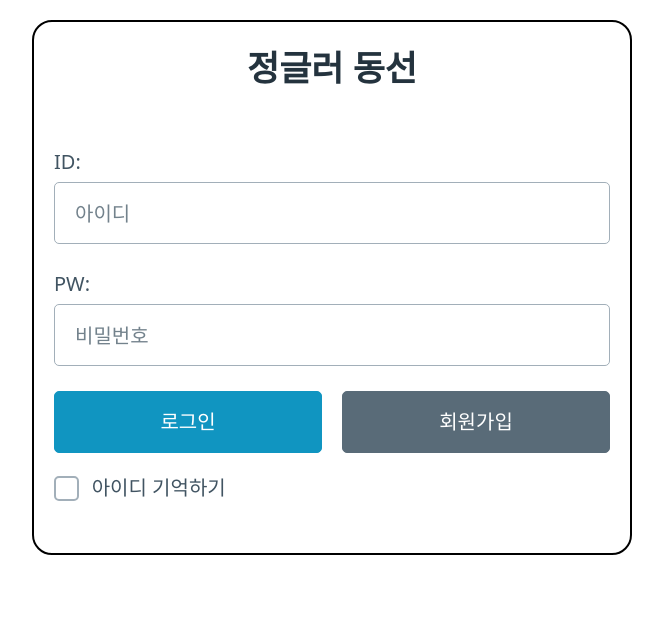
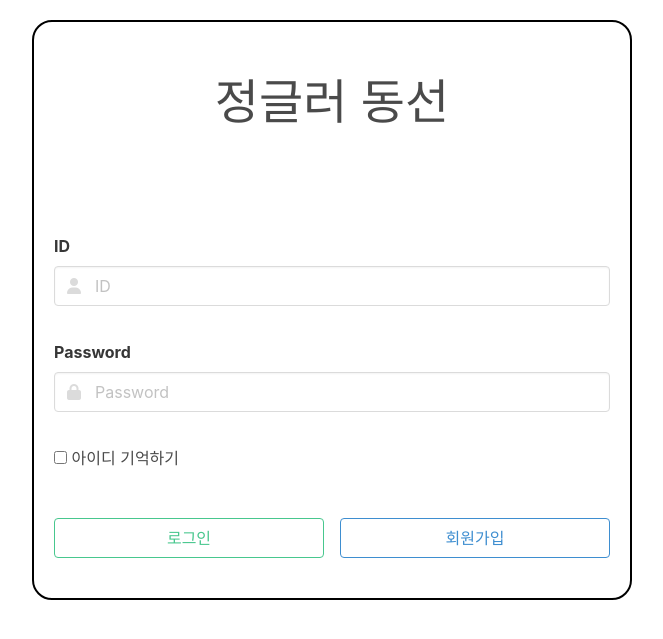
Before and after one commit to T3rryAhn/JunglerDongSun, a Flask app: page / in a window 1280 px wide. Shown: the top 639 px of the page, without its empty margins (308-971 px from the left). Run offline with Flask 3, Linux system fonts and the light colour scheme; some libraries are stand-ins or nearby versions.

Commit message:
로그인 페이지(세션)

```diff
--- a/app.py
+++ b/app.py
@@ -1,6 +1,5 @@
 import os
 import pymongo
-import dotenv
 
 from flask import Flask, render_template, jsonify, request, session, url_for, redirect
 from dotenv import load_dotenv
@@ -18,51 +17,62 @@ def loginpage():
     if 'username' in session:
         return render_template("index.html", username=session.get('username'), login=True)
     else:
-        return render_template("loginpage.html", login=False)
+        if 'userid' in session:
+            return render_template("loginpage.html", userid=session.get('userid'), login=False)
+        else:
+            return render_template("loginpage.html", login=False)
 
 
-@app.route("/login", methods=["get"])
+@app.route("/login", methods=["GET"])
 def login():
     _id_ = request.args.get("id")
     _pw_ = request.args.get("pw")
+    _mem_ = request.args.get("mem")
 
-    _cursor_ = _DB_.find_one({"id": _id_, "pw": _pw_})
+    if _mem_ == 'on':
+        session['userid'] = _id_
+    else:
+        session.pop('userid')
+
+    _cursor_ = _DB_.find_one({"user_id": _id_, "user_pw": _pw_})
 
     if _cursor_:
-        session['username'] = _cursor_.get("name")
+        session['username'] = _cursor_.get("user_name")
         return redirect(url_for("loginpage"))
     else:
         return redirect(url_for("loginpage"))
+
 
 @app.route("/logout")
 def logout():
     session.pop('username')
     return redirect(url_for("loginpage"))
 
-@app.route("/checkid", methods=["get"])
+
+@app.route("/checkid", methods=["POST"])
 def checkid():
     id_confirm = request.form['id']
 
-    _cursor_ = _DB_.find({"id": id_confirm})
+    _cursor_ = _DB_.find_one({"user_id": id_confirm})
 
     if _cursor_:
-        return jsonify({'status': 'error', 'message': '이미 사용 중인 아이디 입니다.'})
+        return jsonify({'result': 'stop'})
     else:
-        return jsonify({'status': 'success', 'message': '사용 가능한 아이디 입니다.'})
+        return jsonify({'result': 'good'})
 
 
-@app.route("/signup", methods=["post"])
+@app.route("/signup", methods=["POST"])
 def signup():
     _id_ = request.form['id']
     _pw_ = request.form['pw']
     _name_ = request.form['name']
 
-    _cursor_ = _DB_.find({"id": _id_})
+    _cursor_ = _DB_.find_one({"user_id": _id_})
 
     if _cursor_:
-        return jsonify({'status': 'error', 'message': '이미 사용 중인 아이디 입니다.'})
+        return jsonify({'message': '이미 사용 중인 아이디 입니다.'})
     else:
-        _DB_.insert_one({"id": _id_, "pw": _pw_, "name": _name_, "team": "1팀"})
+        _DB_.insert_one({"user_id": _id_, "user_pw": _pw_, "user_name": _name_, "user_team": "1팀"})
         session['username'] = _name_
         return redirect(url_for("loginpage"))
 
--- a/templates/loginpage.html
+++ b/templates/loginpage.html
@@ -6,12 +6,43 @@
     <meta name="viewport" content="width=device-width, initial-scale=1.0">
 
     <title>로그인 페이지</title>
-    <link href="https://cdn.jsdelivr.net/npm/@picocss/pico@1/css/pico.min.css" rel="stylesheet">
+
+    <!-- Bulma CSS Library -->
+    <link rel="stylesheet" href="https://cdn.jsdelivr.net/npm/bulma@0.9.4/css/bulma.min.css">
+    <script src="https://kit.fontawesome.com/59db0249c2.js" crossorigin="anonymous"></script>
 
     <script src="https://code.jquery.com/jquery-3.7.1.js"
             integrity="sha256-eKhayi8LEQwp4NKxN+CfCh+3qOVUtJn3QNZ0TciWLP4=" crossorigin="anonymous"></script>
 
     <script>
+        function checkId(){
+            $.ajax({
+                type: "POST",
+                url: "/checkid",
+                data: { id: $("#sign-id").val()},
+                success: function(response){
+                    if(response['result'] === 'good'){
+                        $("#sign-id").attr('class', 'input is-success');
+                        $("#result-icon").attr('class', 'fas fa-check');
+                        $("#result-text").attr('class', 'help is-success');
+                        $("#result-text").text("사용 가능 한 아이디입니다.");
+                    }
+                    else{
+                        $("#sign-id").attr('class', 'input is-danger');
+                        $("#result-icon").attr('class', 'fas fa-ban');
+                        $("#result-text").attr('class', 'help is-danger');
+                        $("#result-text").text("이미 사용 중인 아이디입니다.");
+
+                        $("#signup-form").on('submit', function(event){
+                            event.preventDefault();
+                        })
+                    }
+
+
+                }
+            })
+        }
+
         function toggleForm(){
             const loginForm = document.getElementById(`login-form`);
             const signupForm = document.getElementById(`signup-form`);
@@ -30,49 +61,104 @@
 
 <body>
 <div class="container" style="width: 600px; border: 2px solid black; border-radius: 20px; padding: 20px; margin-top: 20px">
-    <h2 style="text-align: center">정글러 동선</h2>
+    <br>
 
+    <h1 class="is-size-1" style="text-align: center">정글러 동선</h1>
+
+    <br><br><br><br>
     <!-- 로그인 -->
     <form id="login-form" action="/login" style="display: block">
-        <label>
-            ID:
-            <input id="login-id" name="id" type="text" placeholder="아이디" required>
-        </label>
-        <label>
-            PW:
-            <input id="login-pw" name="pw" type="password" placeholder="비밀번호" required>
+        <div class="field">
+            <label class="label">ID</label>
+            <div class="control has-icons-left">
+                {% if userid %}
+                <input name="id" class="input" type="text" value="{{userid}}">
+                {% else %}
+                <input name="id" class="input" type="text" placeholder="ID">
+                {% endif %}
+                <span class="icon is-small is-left">
+                     <i class="fas fa-user"></i>
+                </span>
+                <p class="help">　</p>
+            </div>
+        </div>
+
+        <div class="field">
+            <label class="label">Password</label>
+            <div class="control has-icons-left">
+                <input name="pw" class="input" type="password" placeholder="Password">
+                <span class="icon is-small is-left">
+                    <i class="fas fa-lock"></i>
+                </span>
+                <p class="help">　</p>
+            </div>
+        </div>
+
+        <label class="checkbox">
+            {% if userid %}
+            <input name="mem" type="checkbox" checked/>
+            {% else %}
+            <input name="mem" type="checkbox"/>
+            {% endif %}
+            아이디 기억하기
         </label>
 
-        <div class="grid">
-            <button type="submit">로그인</button>
-            <button type="button" class="secondary" onclick="toggleForm()">회원가입</button>
+        <br><br><br>
+
+        <div class="field">
+            <button type="submit" class="button is-success is-outlined" style="width: 270px; float: left">로그인</button>
+            <button type="button" class="button is-info is-outlined" style="width: 270px; float: right" onclick="toggleForm()">회원가입</button>
         </div>
 
-        <label>
-            <input  type="checkbox" id="check-id"/>
-            아이디 기억하기
-        </label>
+        <br><br>
     </form>
 
     <!-- 회원가입 -->
-    <form id="signup-form" action="/signup" method="post" style="display: none">
-        <label>
-            ID:
-            <input id="sign-id" name="id" type="text" placeholder="아이디" required>
-        </label>
-        <label>
-            PW:
-            <input id="sign-pw" name="pw" type="text" placeholder="비밀번호" required>
-        </label>
-        <label>
-            이름:
-            <input id="sign-name" name="name" type="text" placeholder="이름" required>
-        </label>
+    <form id="signup-form" action="/signup" method="POST" style="display: none" onsubmit="checkId()">
+        <div class="field">
+            <label class="label">ID</label>
+            <div class="control has-icons-left has-icons-right">
+                <input id="sign-id" name="id" class="input" type="text" placeholder="ID" oninput="checkId()" required>
+                <span class="icon is-small is-left">
+                     <i class="fas fa-user"></i>
+                </span>
+                <span class="icon is-small is-right">
+                    <i id="result-icon" class="fas fa-check"></i>
+                </span>
+                <p id="result-text" class="help is-success">　</p>
+            </div>
+        </div>
 
-        <div class="grid">
-            <button type="button" class="contrast" onclick="toggleForm()">뒤로가기</button>
-            <button type="submit" class="secondary">가입하기</button>
+        <div class="field">
+            <label class="label">Password</label>
+            <div class="control has-icons-left">
+                <input id="sign-pw" name="pw" class="input" type="text" placeholder="Password" required>
+                <span class="icon is-small is-left">
+                    <i class="fas fa-lock"></i>
+                </span>
+            </div>
+            <p class="help is-danger">　</p>
         </div>
+
+        <div class="field">
+            <label class="label">이름</label>
+            <div class="control has-icons-left">
+                <input id="sign-name" name="name" class="input" type="text" placeholder="이름" required>
+                <span class="icon is-small is-left">
+                    <i class="fas fa-info-circle"></i>
+                </span>
+            </div>
+            <p class="help"></p>
+        </div>
+
+        <br><br>
+
+        <div class="field">
+            <button type="button" class="button is-outlined" onclick="toggleForm()" style="width: 270px; float: left">뒤로가기</button>
+            <button id="signup-submit" type="submit" class="button is-info is-outlined" style="width: 270px; float: right">가입하기</button>
+        </div>
+
+        <br><br>
     </form>
 </div>
 </body>
```
Also changed, not shown: templates/index.html (+17 -4 lines).
